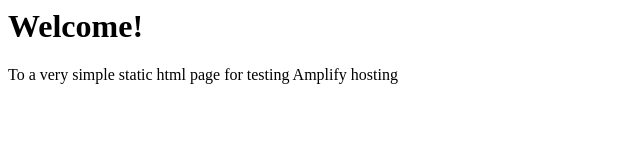
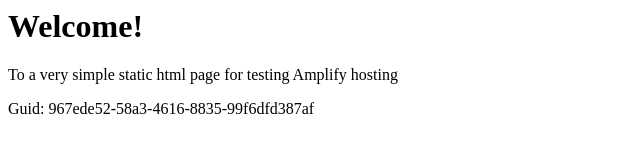
Before and after one commit to aws-aemilia-icn/Github-PR-Commit-Integration-Test-DoNotTouch-Gith-OKSLNVO2-v1-preprod-ap-northeast-2, a website: page src/index.html in a window 1280 px wide. Shown: the whole page, without its empty margins (0-640 px from the left). Drawn offline with Linux system fonts and the light colour scheme.

Commit message:
commit from integ tests

```diff
--- a/src/index.html
+++ b/src/index.html
@@ -1,3 +1,5 @@
+
+
 <html lang="en">
 
 <head>
@@ -10,6 +12,6 @@
 <body>
     <h1>Welcome!</h1>
     <p>To a very simple static html page for testing Amplify hosting</p>
-</body>
+    <p>Guid: 967ede52-58a3-4616-8835-99f6dfd387af</p></body>
 
 </html>
```
